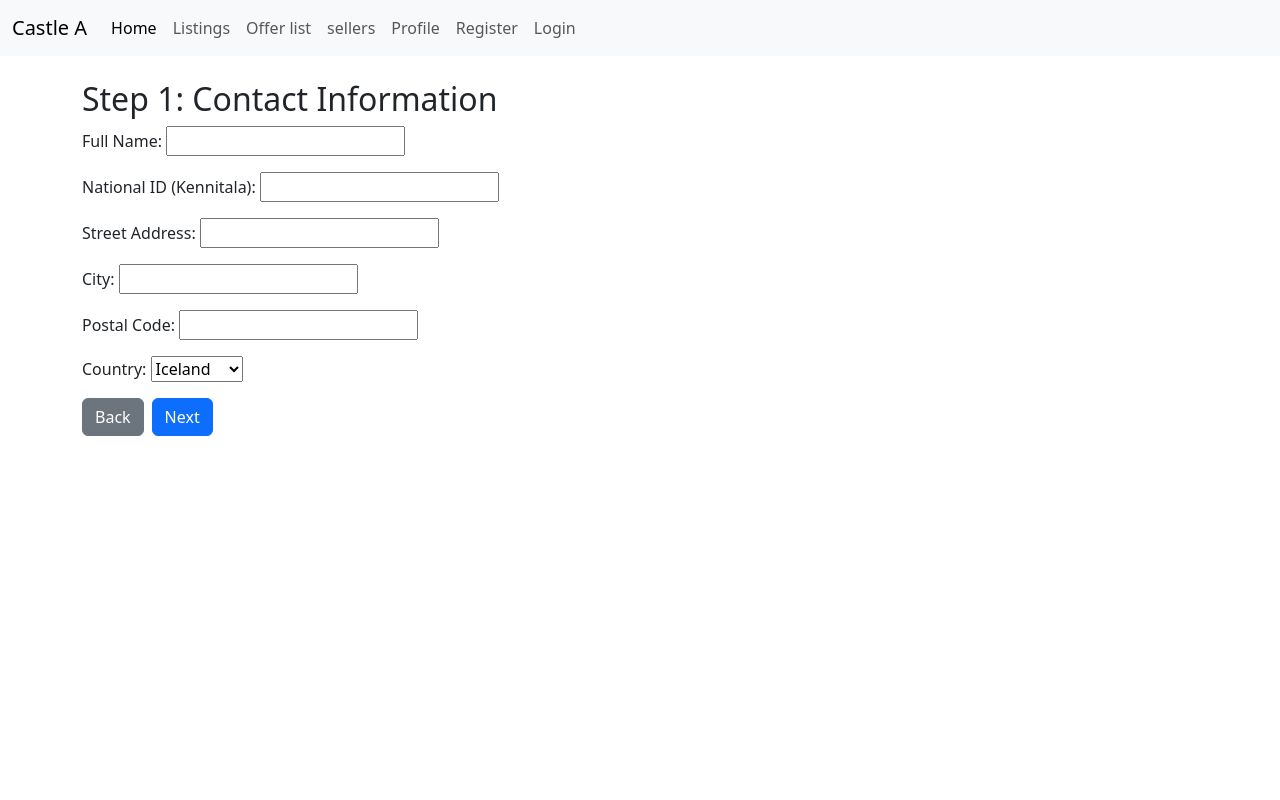
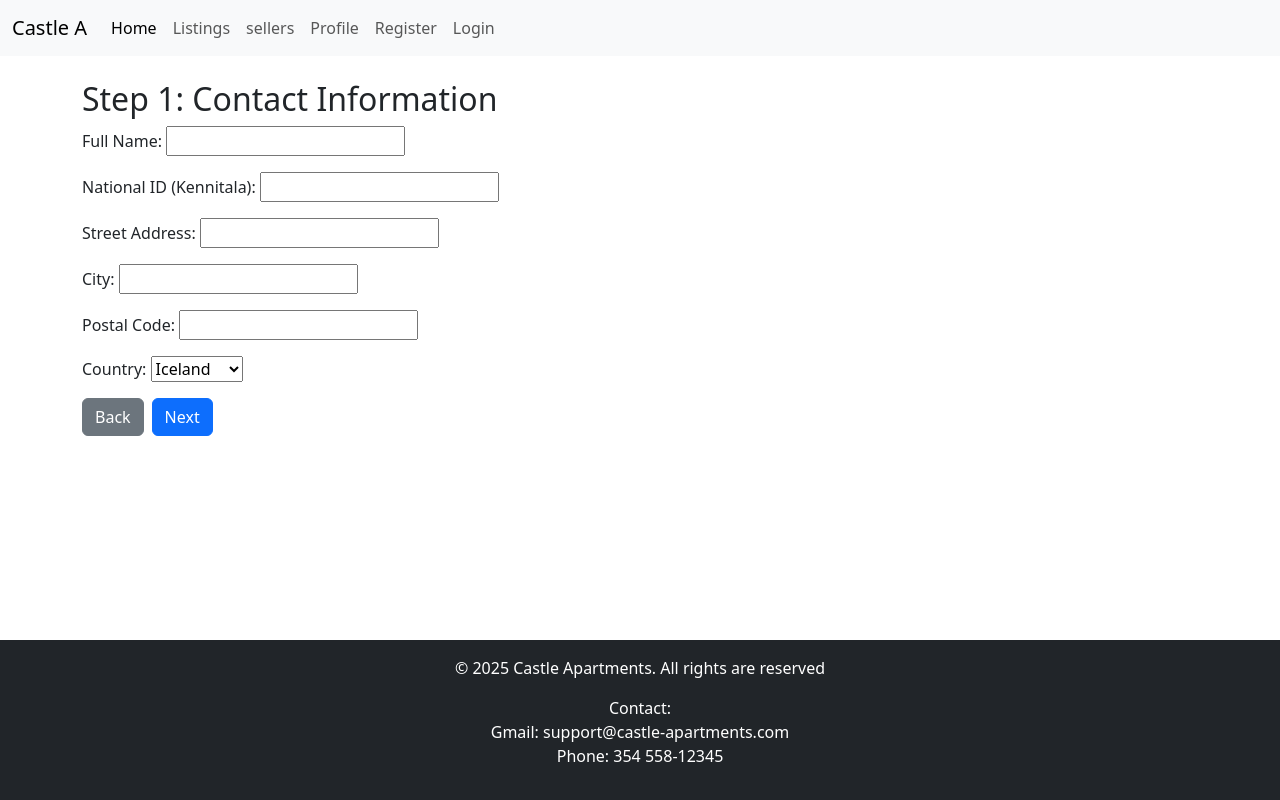
Before and after one commit to vilbert03/castle_apartments_2, a Django app: page /Offer/finalize/1/step1/ in a window 1280 px wide. Run offline with Django 5.2, Linux system fonts and the light colour scheme.

Commit message:
footer og að bara loged inn user getur séð offerlist

```diff
--- a/Offer/views.py
+++ b/Offer/views.py
@@ -3,9 +3,11 @@ from .models import PurchaseOffer, FinalizedPurchase
 from .forms import *
 from Property.models import Property
 from django.contrib import messages
+from django.contrib.auth.decorators import login_required
 
 # Create your views here.
 
+@login_required
 def offer_list(request):
     offers = PurchaseOffer.objects.select_related('property', 'property__seller').all()
     return render(request, "offer/offer_list.html", {
--- a/static/css/main.css
+++ b/static/css/main.css
@@ -68,3 +68,10 @@
     background-position: center;
     background-repeat: no-repeat;
 }
+
+.footer {
+    background-color: #343a40;
+    color: white;
+    padding: 20px 0;
+    text-align: center;
+}
--- /dev/null
+++ b/templates/_footer.html
@@ -0,0 +1,13 @@
+{% load tz %}
+
+<footer class="footer bg-dark text-white mt-5 py-3">
+    <div class="container text-center">
+        <p>&copy; {% now "Y" %} Castle Apartments. All rights are reserved</p>
+        <p>Contact:
+            <br>Gmail: support@castle-apartments.com
+            <br>Phone: 354 558-12345
+        </p>
+
+
+    </div>
+</footer>
--- a/templates/_navigation.html
+++ b/templates/_navigation.html
@@ -12,9 +12,11 @@
         <li class="nav-item">
           <a class="nav-link" href="{% url 'property:property_list' %}">Listings</a>
         </li>
-        <li class="nav-item">
-          <a class="nav-link" href="{% url 'Offer:list' %}">Offer list</a>
-        </li>
+        {% if user.is_authenticated %}
+            <li class="nav-item">
+              <a class="nav-link" href="{% url 'Offer:list' %}">Offer list</a>
+            </li>
+        {% endif %}
         <li class="nav-item">
           <a class="nav-link" href="{% url 'seller:index' %}">sellers</a>
         </li>
--- a/templates/base.html
+++ b/templates/base.html
@@ -8,13 +8,21 @@
     <link rel="stylesheet" href="https://cdn.jsdelivr.net/npm/bootstrap@5.3.6/dist/css/bootstrap.min.css" />
     <link rel="stylesheet" href="{% static 'css/main.css' %}" />
 </head>
-<body>
+<body class="d-flex flex-column min-vh-100">
     {% include "_navigation.html" %}
 
+
+    <main class="container mt-4 flex-grow-1">
+        {% block content %}
+        {% endblock %}
+    </main>
+    {% comment %}
     <div class="container mt-4">
         {% block content %}
         {% endblock %}
     </div>
+    {% endcomment %}
+    {% include "_footer.html" %}
 
     <script src="https://cdn.jsdelivr.net/npm/bootstrap@5.3.6/dist/js/bootstrap.bundle.min.js"></script>
     <script src="{% static 'js/property_filter.js' %}"></script>
```
